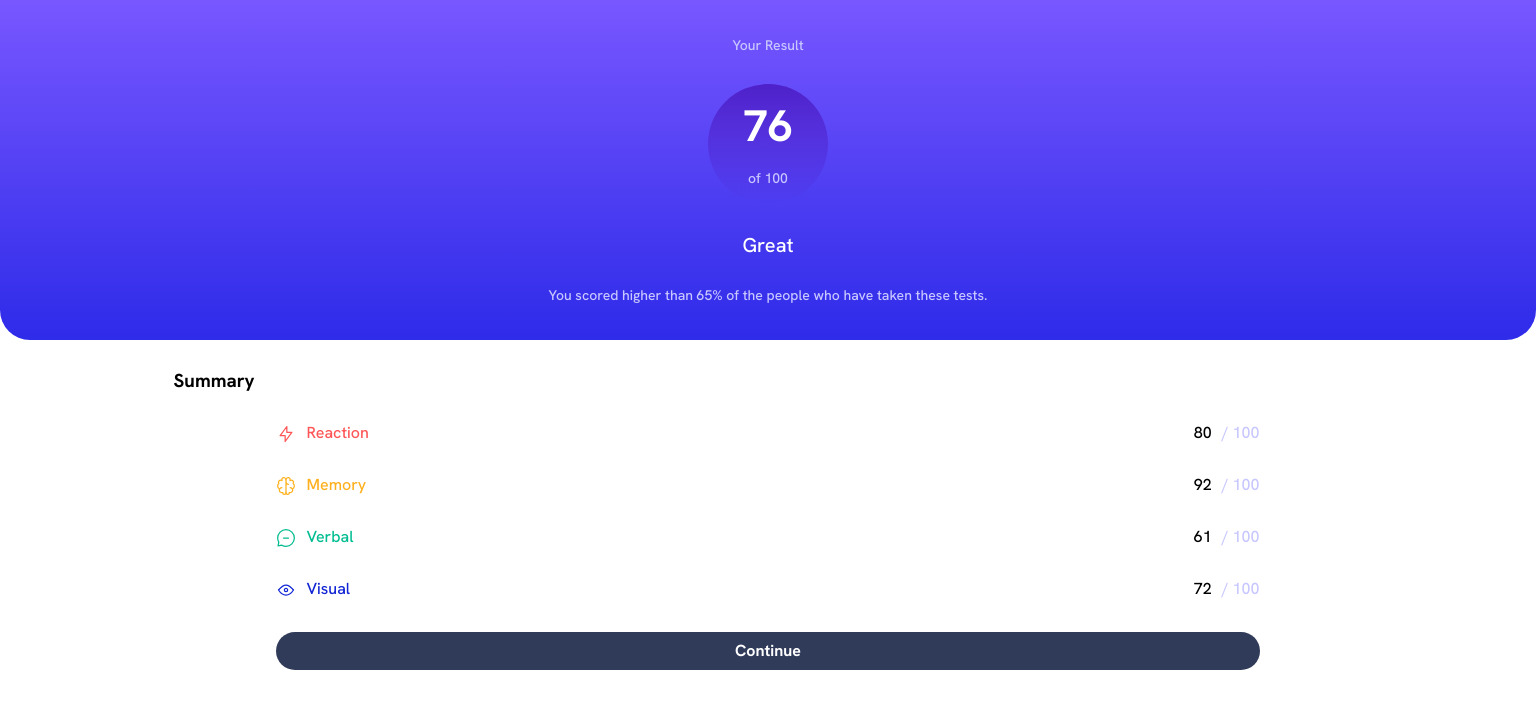
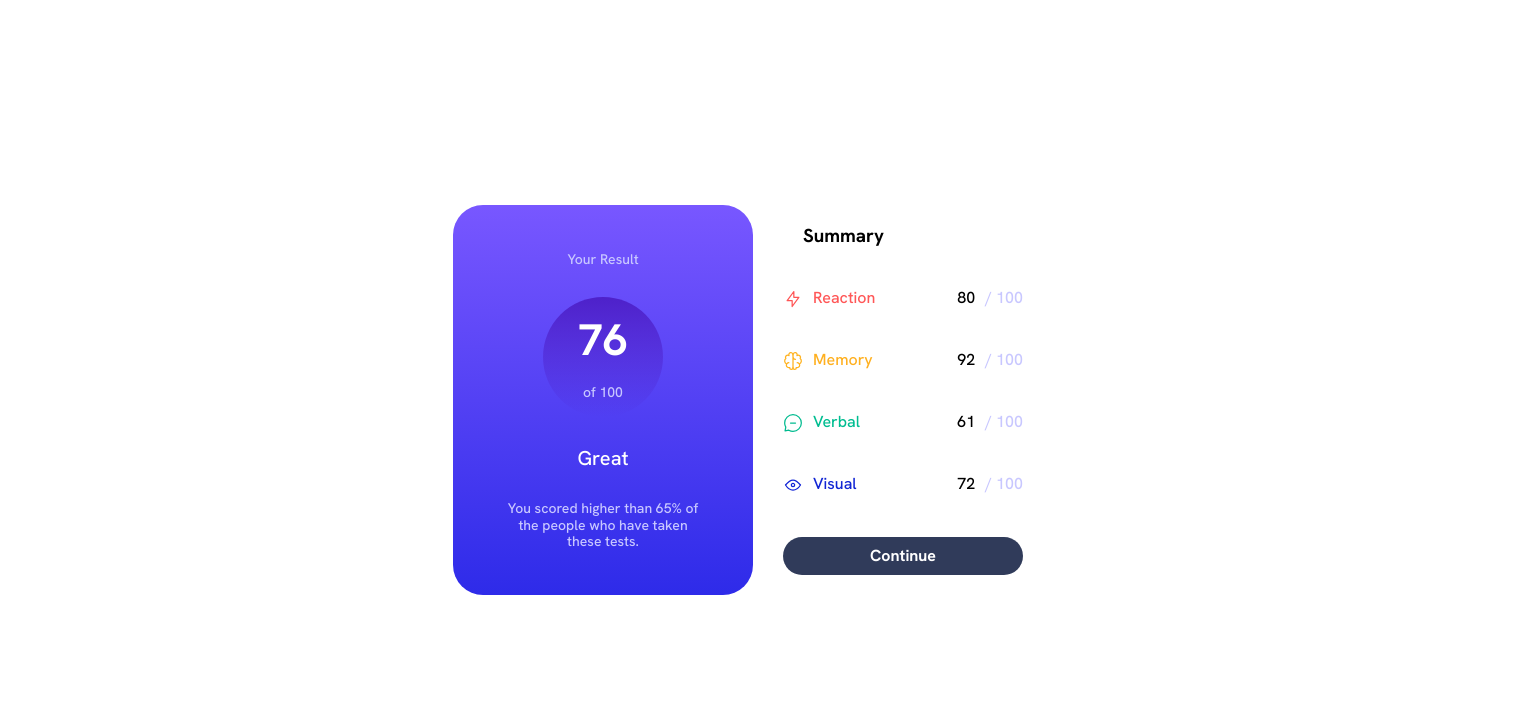
Before and after one commit to FranciscoFrontEndDeveloper/Resultssummarycomponent, an Angular app: page / in a window 1536 px wide. Shown: the top 708 px of the page. Built offline with nearby package versions, Linux system fonts and the light colour scheme.

Commit message:
challenge finished

```diff
--- a/src/app/app.component.sass
+++ b/src/app/app.component.sass
@@ -7,3 +7,17 @@ main
  width: 100%
  height: auto
  row-gap: 30px
+
+@media only screen and ( min-width: 1440px )
+ main
+  grid-template-columns: repeat(2, 1fr)
+  grid-template-rows: auto
+  height: 100vh
+  align-items: center
+  column-gap: 30px
+  div:nth-child(1)
+   display: grid
+   justify-content: end
+  // div:nth-child(2)
+  //  display: flex
+  //  justify-content: start
--- a/src/app/components/degradade/degradade.component.sass
+++ b/src/app/components/degradade/degradade.component.sass
@@ -30,3 +30,9 @@
   background: linear-gradient(0deg, $Persianbluecircle, $Violetbluecircle)
   span
    @include fontStyles($color: $White, $fontSize: 44px, $fontWeiht: 700  )
+
+@media only screen and ( min-width: 1440px )
+ .degradadeContainer
+  max-width: 300px
+  border-radius: 30px
+  height: 350px
--- a/src/app/components/form/form.component.sass
+++ b/src/app/components/form/form.component.sass
@@ -30,6 +30,8 @@ div:nth-child(6)
     text-transform: capitalize
     border-radius: 40px
     font-weight: 700
+    &:hover
+      background: $Cobaltblue
 .reactionText
   color: $Lightred
 .memoryText
@@ -38,3 +40,10 @@ div:nth-child(6)
   color: $Greenteal
 .visualText
   color: $Cobaltblue
+
+@media only screen and ( min-width: 1440px )
+.containerForm
+  max-width: 300px
+  height: 350px
+div
+  margin: 0
```
